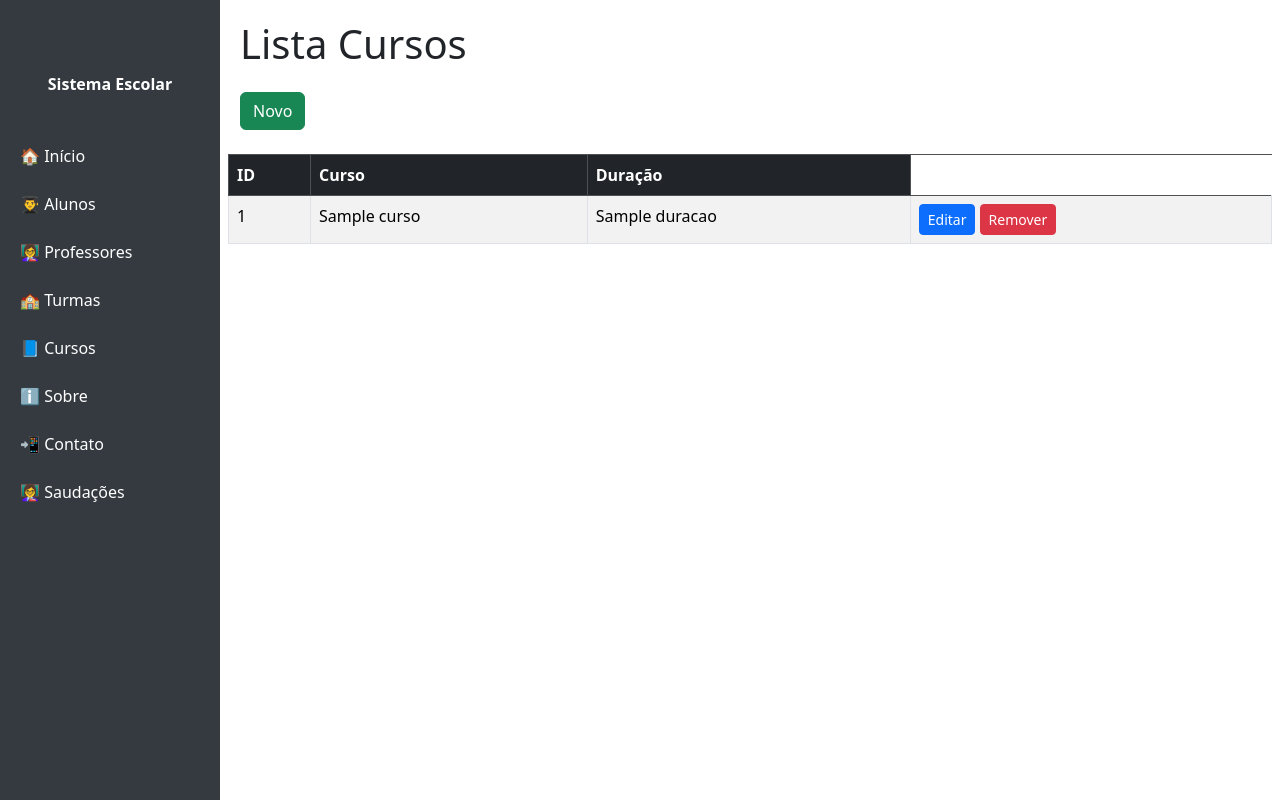
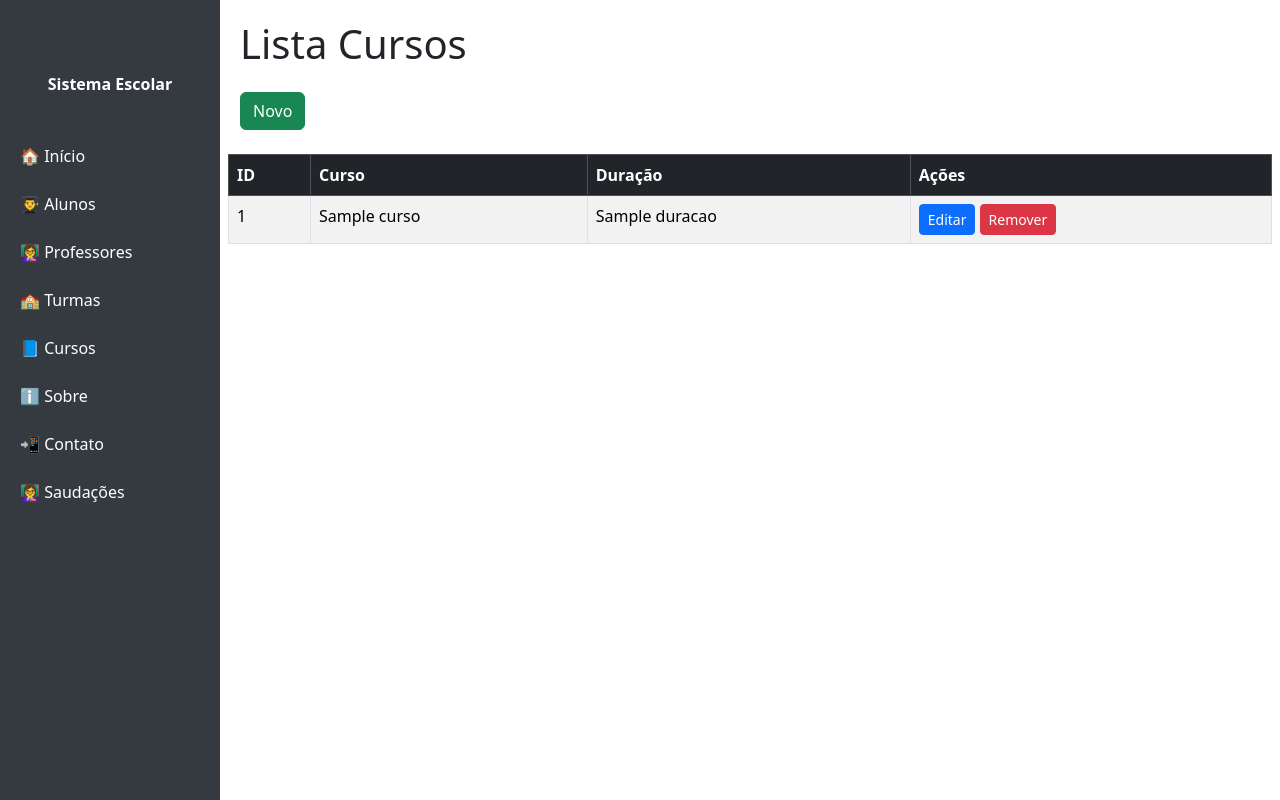
Before and after one commit to Kelson14/pflask, a Flask app: page /curso in a window 1280 px wide. Run offline with Flask 3, Linux system fonts and the light colour scheme; a database or web service that is not in the repository returns one stand-in record (values such as "Sample title"); some libraries are stand-ins or nearby versions.

Commit message:
Informações

```diff
--- a/templates/curso/lista_curso.html
+++ b/templates/curso/lista_curso.html
@@ -18,6 +18,7 @@
                 <th>ID</th>
                 <th>Curso</th>
                 <th>Duração</th>
+                <th>Ações</th>
             </tr>
             </thead>
             <tbody>
```
